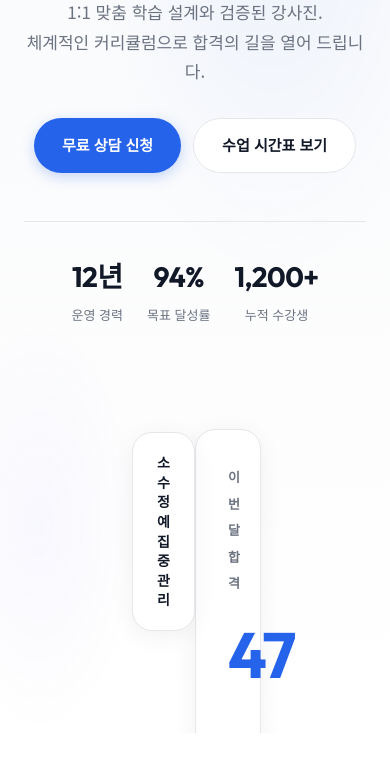
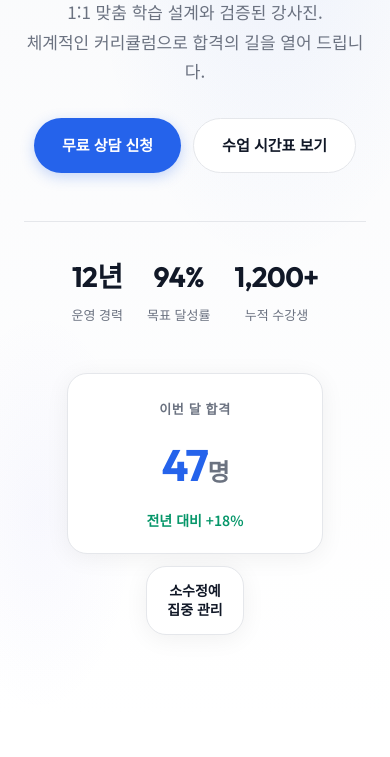
Before and after one commit to lakekimhandsome/academy-website, a plain HTML site: page index.html in a window 390 px wide. Shown: the part 299-1056 px from the top of the page. Drawn offline with Linux system fonts and the light colour scheme.

```diff
--- a/css/style.css
+++ b/css/style.css
@@ -895,9 +895,32 @@
   }
 
   .hero-visual {
-    min-height: 280px;
-    max-width: 400px;
+    display: flex;
+    flex-wrap: wrap;
+    justify-content: center;
+    gap: 12px;
+    min-height: auto;
+    max-width: 340px;
     margin: 0 auto;
+  }
+
+  .hero-card--main,
+  .hero-card--sub {
+    position: static;
+  }
+
+  .hero-card--main {
+    flex: 1 1 100%;
+    padding: 20px 24px;
+  }
+
+  .hero-card--sub {
+    flex: 0 0 auto;
+    padding: 14px 20px;
+  }
+
+  .hero-card-number {
+    font-size: 2.75rem;
   }
 
   .teacher-grid,
--- a/index.html
+++ b/index.html
@@ -292,7 +292,7 @@
         <p>02-1234-5678 · info@haneul-academy.kr</p>
       </div>
     </div>
-    <p class="footer-copy">&copy; 2026 하늘 학원. All rights reserved.</p>
+    <p class="footer-copy">Developed by Lake Kim | GitHub: lakekimhandsome</p>
   </footer>
 
   <div class="modal-overlay hidden" id="modal-overlay" aria-hidden="true">
```
